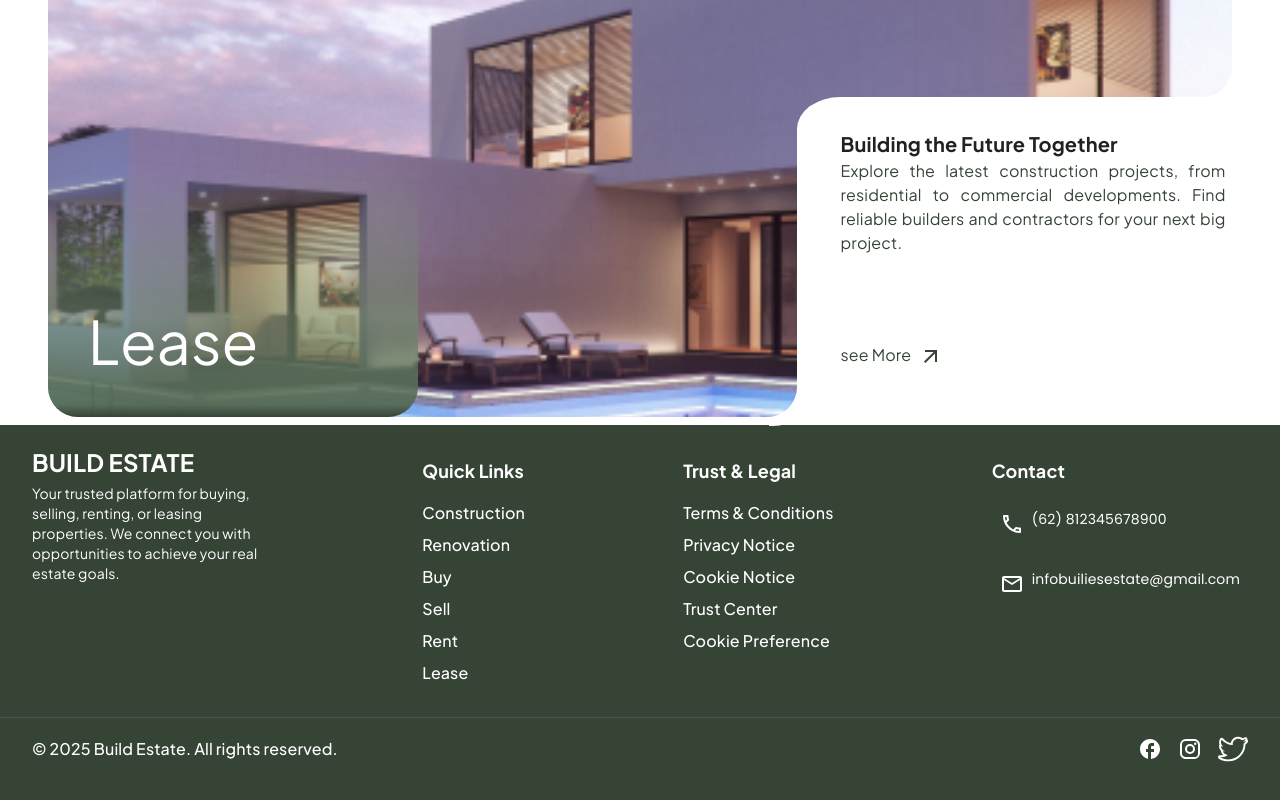
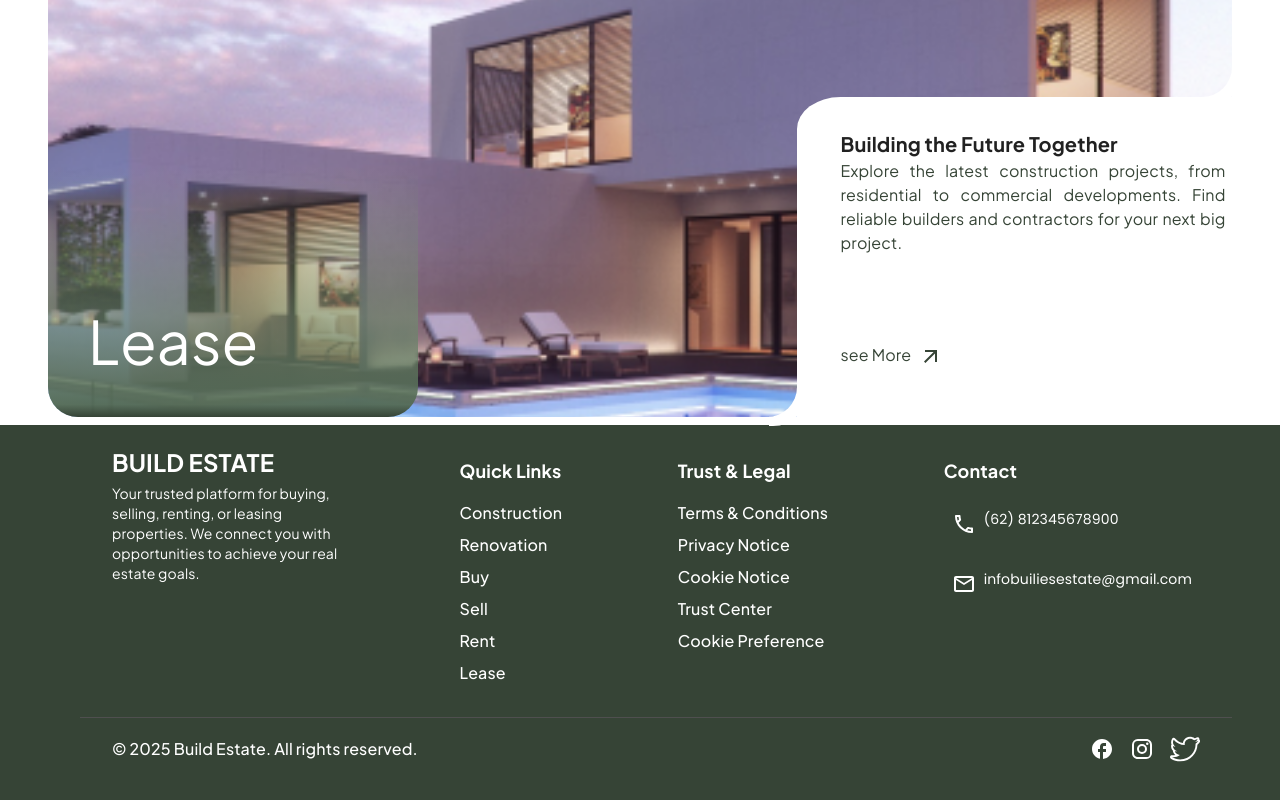
Before and after one commit to lacreameo83/JUSDial, a Next.js app: page / in a window 1280 px wide. Shown: the part 6122-6922 px from the top of the page. Built offline with nearby package versions, Linux system fonts and the light colour scheme; a web font is replaced by a local one.

Commit message:
checking padding

```diff
--- a/app/(home)/_components/exploreservice/ExploreService.jsx
+++ b/app/(home)/_components/exploreservice/ExploreService.jsx
@@ -39,7 +39,7 @@ PlusJakarta text-[18px]    sm:w-[464px] leading-[28px] sm:h-[30px] PlusJakarta f
                       >
                         <p>{el.purpose}</p>
                       </div>
-                      <div className="w-[300px]  primarycolor h-[54px] PlusJakarta leading-[18px] sm:w-[385px] sm:h-[72px] PlusJakarta font-[400] sm:leading-[24px] text-[16px] sm:text-justify  ">
+                      <div className="w-[325px]  primarycolor h-[54px] PlusJakarta leading-[18px] sm:w-[385px] sm:h-[72px] PlusJakarta font-[400] sm:leading-[24px] text-[16px] sm:text-justify  ">
                         <p>{el.desciption}</p>
                       </div>
                     </div>
--- a/components/footer/Footer.jsx
+++ b/components/footer/Footer.jsx
@@ -8,7 +8,7 @@ import EmailOutlinedIcon from "@mui/icons-material/EmailOutlined";
 import { SlSocialTwitter } from "react-icons/sl";
 export default function Footer() {
   return (
-    <div className="w-full bg-[#364436] text-white flex flex-col items-center py-8">
+    <div className="w-full bg-[#364436] px-12 sm:pl-20 text-white flex flex-col items-center py-8">
       {/* Main Footer Section */}
       <div className="w-full max-w-7xl px-4 sm:px-8 flex flex-col sm:flex-row justify-between gap-8">
         {/* Build Estate Section */}
```
